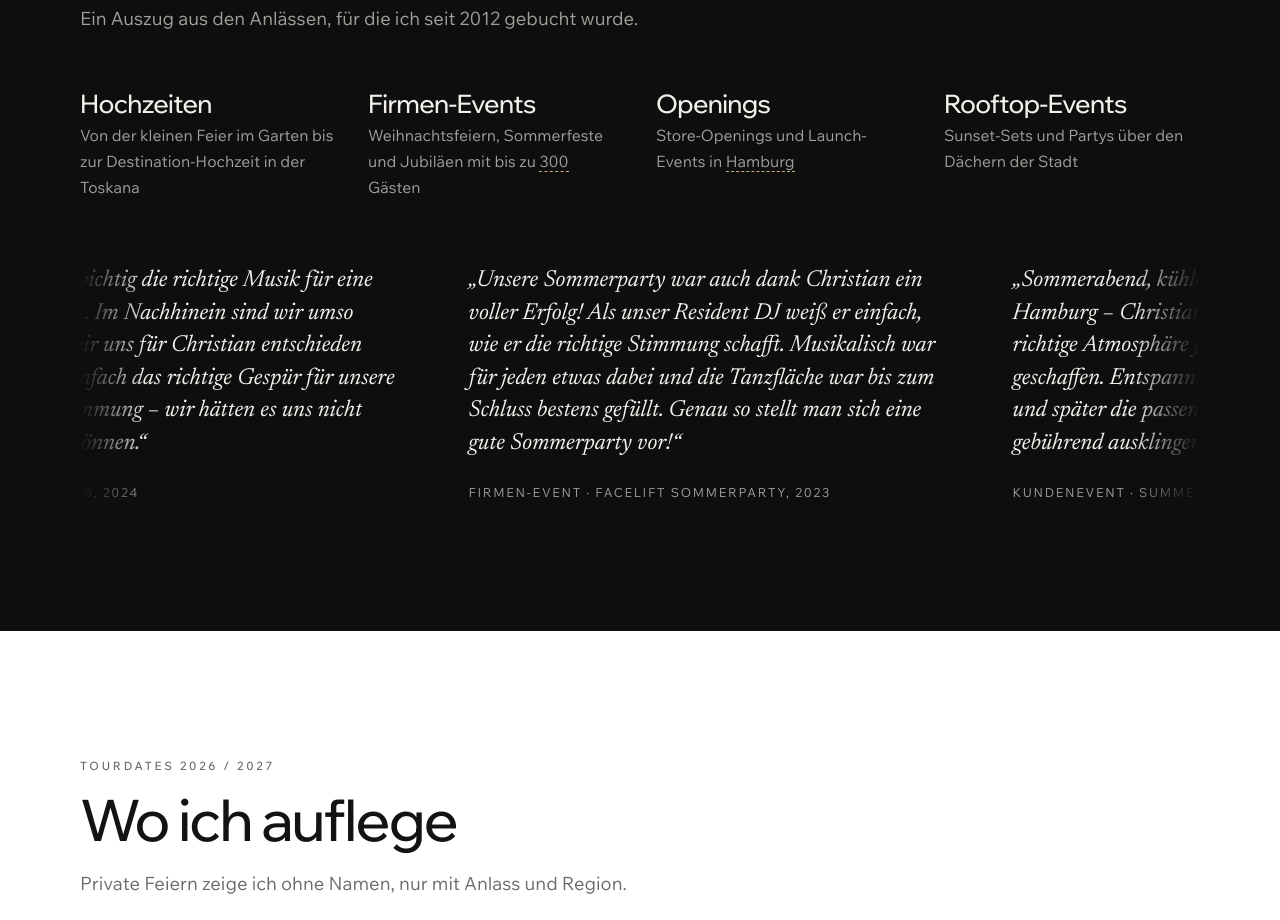
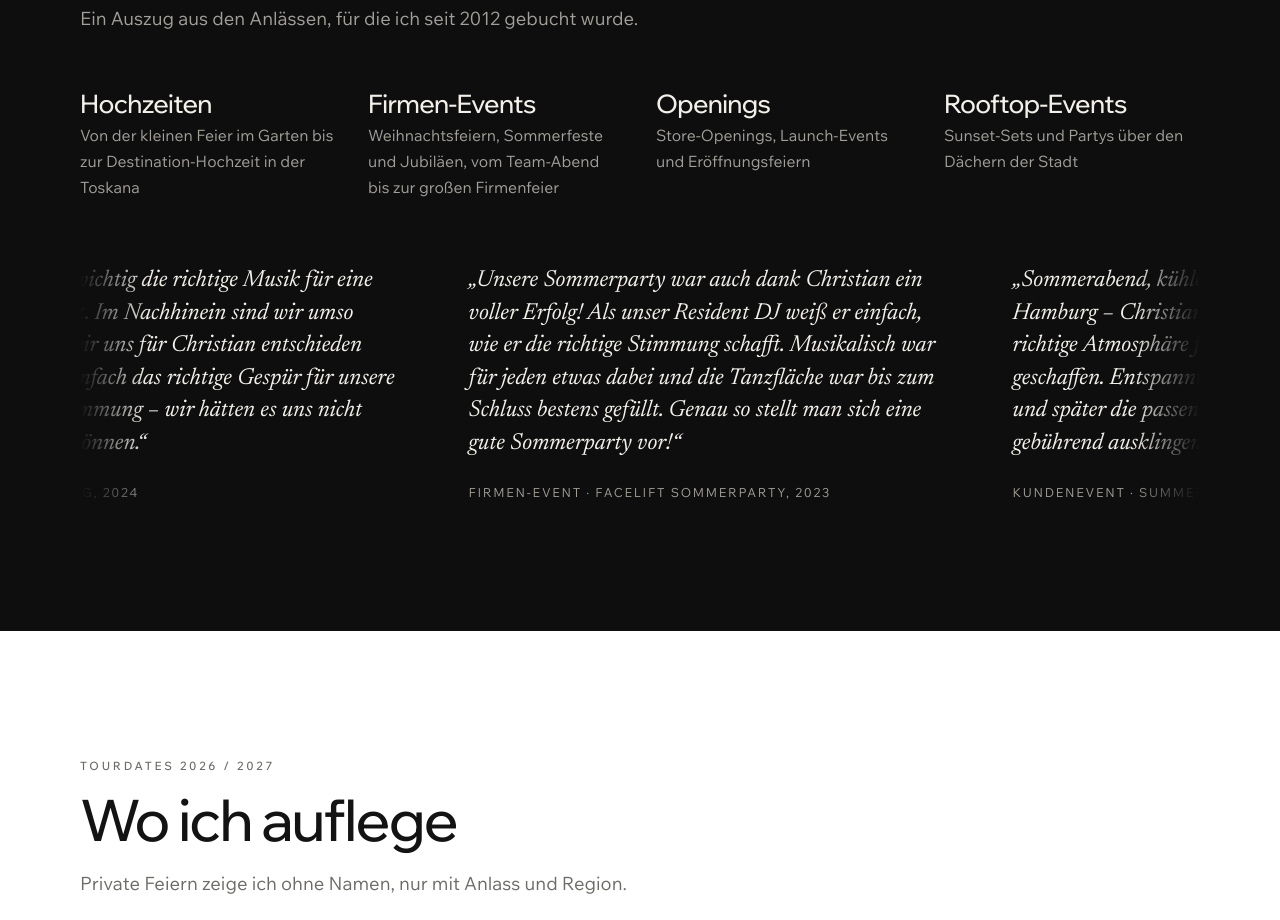
Before and after one commit to chiarabellinikitchen/lfgn-website, a plain HTML site: page index.html in a window 1280 px wide. Shown: the part 4439-5359 px from the top of the page. Drawn offline with Linux system fonts and the light colour scheme.

Commit message:
Leistungen: Platzhalter (300 Gäste, Hamburg) durch offene Formulierungen ersetzt
Co-Authored-By: Claude Opus 5.5 <noreply@anthropic.com>
Claude-Session: https://claude.ai/code/session_01HrtDBoAxRBNExZwHgE3UAs

```diff
--- a/index.html
+++ b/index.html
@@ -329,8 +329,8 @@ footer.site nav { display: flex; gap: 1.5rem; }
       </div>
       <div class="exp">
         <div><b>Hochzeiten</b><span>Von der kleinen Feier im Garten bis zur Destination-Hochzeit in der Toskana</span></div>
-        <div><b>Firmen-Events</b><span>Weihnachtsfeiern, Sommerfeste und Jubiläen mit bis zu <span class="ph">300</span> Gästen</span></div>
-        <div><b>Openings</b><span>Store-Openings und Launch-Events in <span class="ph">Hamburg</span></span></div>
+        <div><b>Firmen-Events</b><span>Weihnachtsfeiern, Sommerfeste und Jubiläen, vom Team-Abend bis zur großen Firmenfeier</span></div>
+        <div><b>Openings</b><span>Store-Openings, Launch-Events und Eröffnungsfeiern</span></div>
         <div><b>Rooftop-Events</b><span>Sunset-Sets und Partys über den Dächern der Stadt</span></div>
       </div>
       <div class="refs-marquee" aria-label="Kundenstimmen">
```
